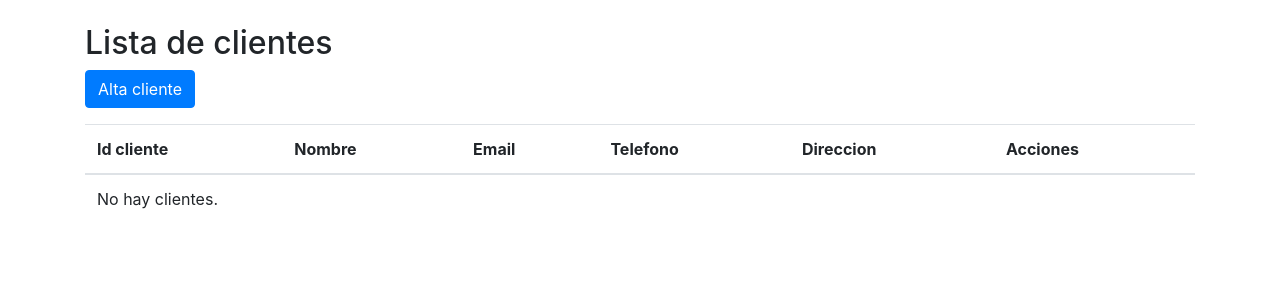
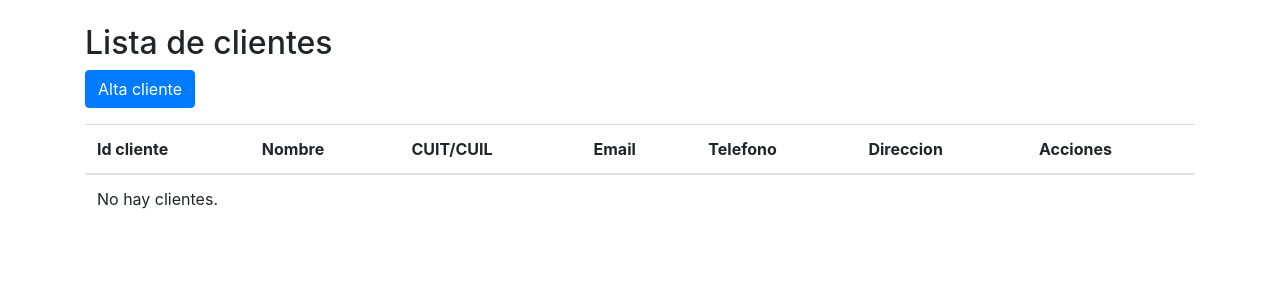
Before and after one commit to tomasbroda11/FruitAdmin, a Django app: page /clientes/ in a window 1280 px wide. Shown: the part 58-358 px from the top of the page. Run offline with Django 5.2, Linux system fonts and the light colour scheme; data that the repository does not hold is empty; some libraries are stand-ins or nearby versions.

Commit message:
agrego columna cuit a la vista de la lista

```diff
--- a/templates/clientes/cliente_list.html
+++ b/templates/clientes/cliente_list.html
@@ -10,6 +10,7 @@
         <tr>
             <th>Id cliente</th>
             <th>Nombre</th>
+            <th>CUIT/CUIL</th>
             <th>Email</th>
             <th>Telefono</th>
             <th>Direccion</th>
@@ -21,6 +22,7 @@
         <tr>
             <td>{{ cliente.id }}</td>
             <td>{{cliente.nombre}}</td>
+            <td>{{cliente.cuit}}</td>
             <td>{{ cliente.email }}</td>
             <td>{{ cliente.telefono }}</td>
             <td>{{cliente.direccion}}</td>
```
